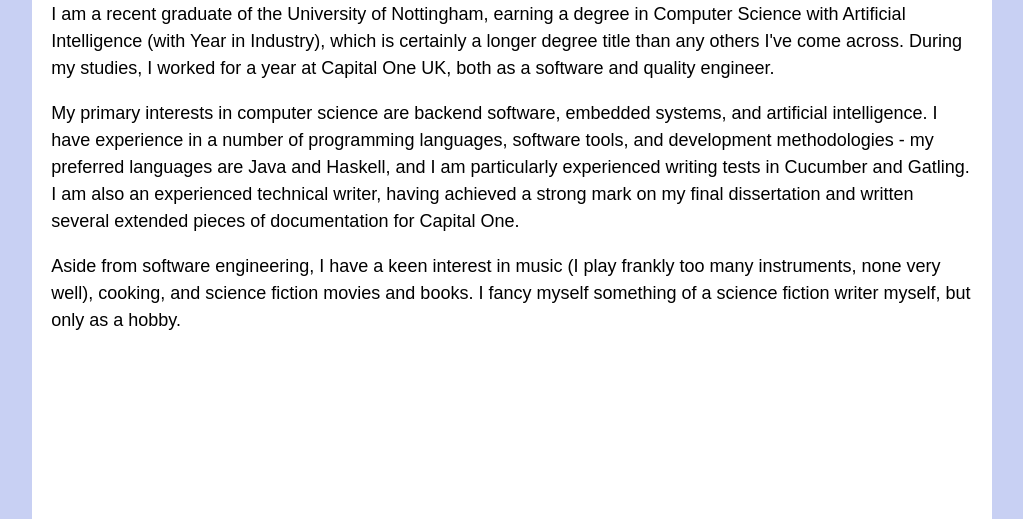
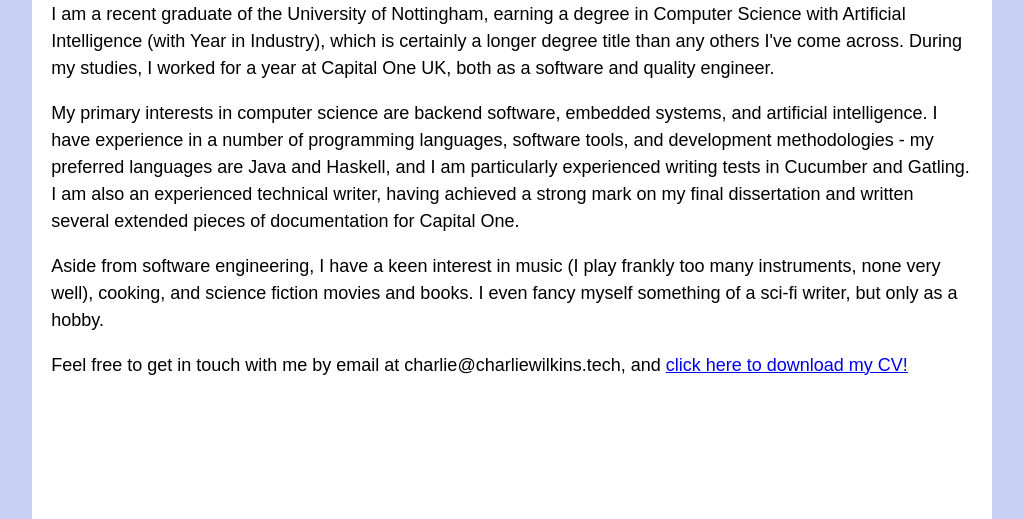
Before and after one commit to BackstreetCultist/PortfolioSite, a Gatsby site: page /about in a window 1280 px wide. Shown: the part 281-800 px from the top of the page, without its empty margins (128-1151 px from the left). Built offline with nearby package versions, Linux system fonts and the light colour scheme; Gatsby itself is replaced by a stand-in of ours.

Commit message:
Complete About Me page with download link

```diff
--- a/src/pages/about.js
+++ b/src/pages/about.js
@@ -22,8 +22,10 @@
 <p>
 Aside from software engineering, I have a keen interest in music (I play frankly
 too many instruments, none very well), cooking, and science fiction movies and
-books. I fancy myself something of a science fiction writer myself, but only as
-a hobby.
+books. I even fancy myself something of a sci-fi writer, but only as a hobby.
+</p>
+<p>
+Feel free to get in touch with me by email at charlie@charliewilkins.tech, and <a href="https://s3.eu-west-2.amazonaws.com/charliewilkins.tech/documents/CV+CWilkins.pdf" download>click here to download my CV!</a>
 </p>
 </div>
 
```
